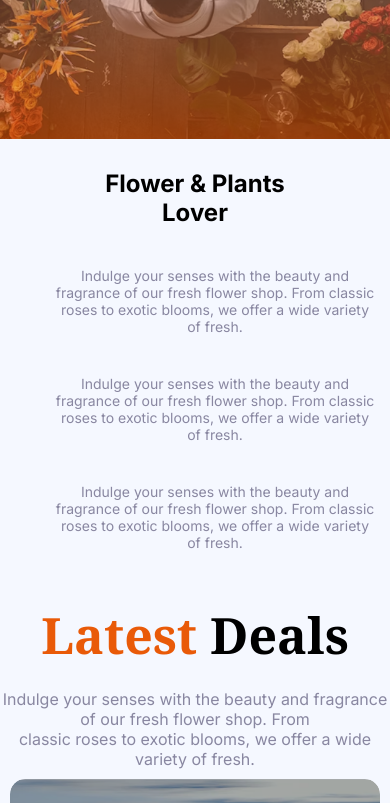
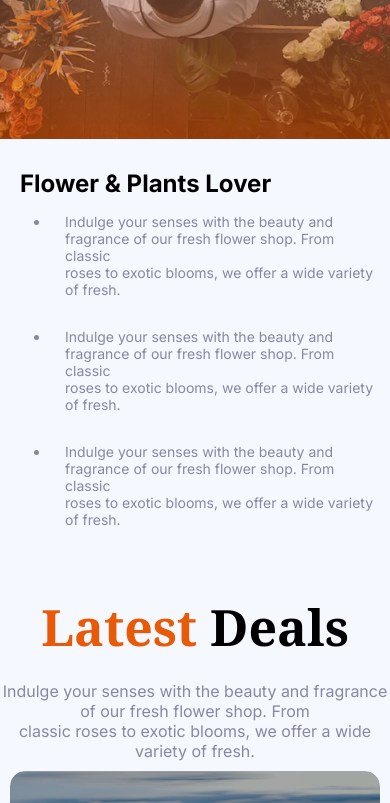
Before and after one commit to armaneousuf/A02-Flower-Garden, a plain HTML site: page index.html in a window 390 px wide. Shown: the part 2740-3543 px from the top of the page. Drawn offline with nearby package versions, Linux system fonts and the light colour scheme.

Commit message:
fixes some bugs

```diff
--- a/index.html
+++ b/index.html
@@ -119,7 +119,7 @@
                 <img src="./assets/flower-store.png" alt="">
 
                 <div class="flower-store-items">
-                    <h2>Flower & Plants <br> Lover</h2>
+                    <h2>Flower & Plants Lover</h2>
                     <ul>
                         <li>Indulge your senses with the beauty and <br>fragrance of our fresh flower shop. From classic
                             <br>
@@ -173,6 +173,8 @@
             </div>
         </section>
 
+<!-- NEWSLATTER SECTION -->
+
         <section class="hero-section newsletter-section">
             <div class="hero-content">
                 <h1>Join the colorful Bunch</h1>
--- a/styles/styles.css
+++ b/styles/styles.css
@@ -3,6 +3,11 @@
 
 /* FONT NOTO SERIF */
 @import url("https://fonts.googleapis.com/css2?family=Noto+Serif:ital,wght@0,100..900;1,100..900&display=swap");
+
+::selection {
+    background-color: var(--primary-color);
+    color: #fff;
+}
 
 /* RESETS */
 :root {
@@ -285,6 +290,7 @@ section {
 }
 
 /* Newsletter Section */
+
 .hero-section.newsletter-section {
     background: url('../assets/news-letter-bg.png') no-repeat center center/cover;
     color: white;
@@ -356,7 +362,7 @@ section {
 
 /* Main Footer Section */
 .main-footer {
-    background-color: white;
+    /* background-color: white; */
     padding: 40px 20px;
     border-top: 1px solid #eee;
     color: #555;
@@ -374,7 +380,7 @@ section {
 
 .footer-brand {
     flex: 1 1 300px;
-    max-width: 300px;
+    /* max-width: 300px; */
 }
 
 .footer-logo {
@@ -438,12 +444,16 @@ section {
     border-radius: 50%;
     font-size: 1.2em;
     transition: background-color 0.3s ease, color 0.3s ease;
+    text-decoration: none;
 }
 
 .footer-social li a:hover {
     background-color: #007bff;
     color: white;
 }
+
+
+
 
 /* RESPONSIVE PART */
 @media screen and (max-width: 768px) {
@@ -462,6 +472,34 @@ section {
         max-width: 350px;
     }
 
+        .flower-store-container {
+        grid-template-columns: repeat(1, 1fr);
+        width: 100%;
+    }
+
+    .flower-store-container img {
+        width: 100%;
+        height: auto;
+    }
+
+    .flower-store-container h2 {
+        font-size: 40px;
+        /* text-align: center; */
+        margin-left: 50px;
+    }
+
+    .flower-store-container ul li {
+        font-size: 24px;
+        margin-left: 90px;
+        padding: 15px;
+        /* text-align: center; */
+        /* list-style-type: none; */
+    }
+
+    .trusted-badge {
+        display: none;
+    }
+
     .hero-section.newsletter-section .email-signup button {
         margin-top: 10px;
     }
@@ -477,7 +515,7 @@ section {
     .footer-social {
         width: 100%;
         max-width: none;
-        margin-bottom: 30px;
+        /* margin-bottom: 0px; */
     }
 
     .footer-links {
@@ -492,6 +530,8 @@ section {
     .footer-social ul {
         justify-content: center;
     }
+
+
 }
 
 @media screen and (max-width: 640px) {
@@ -549,13 +589,16 @@ section {
 
     .flower-store-container h2 {
         font-size: 24px;
-        text-align: center;
+        /* text-align: center; */
+        margin-left: 20px;
     }
 
     .flower-store-container ul li {
         font-size: 14px;
-        text-align: center;
-        list-style-type: none;
+        margin-left: 50px;
+        padding: 15px;
+        /* text-align: center; */
+        /* list-style-type: none; */
     }
 
     .trusted-badge {
@@ -592,4 +635,6 @@ section {
     .hero-section.newsletter-section .hero-content h1 {
         font-size: 1.8em;
     }
+
+
 }
```
